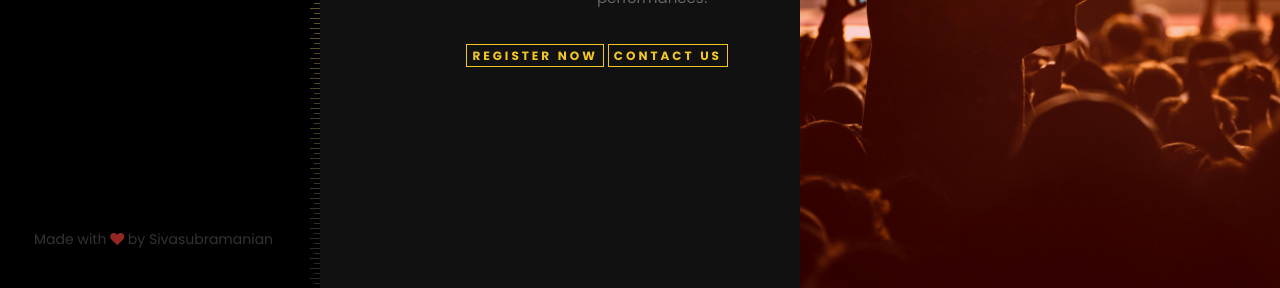
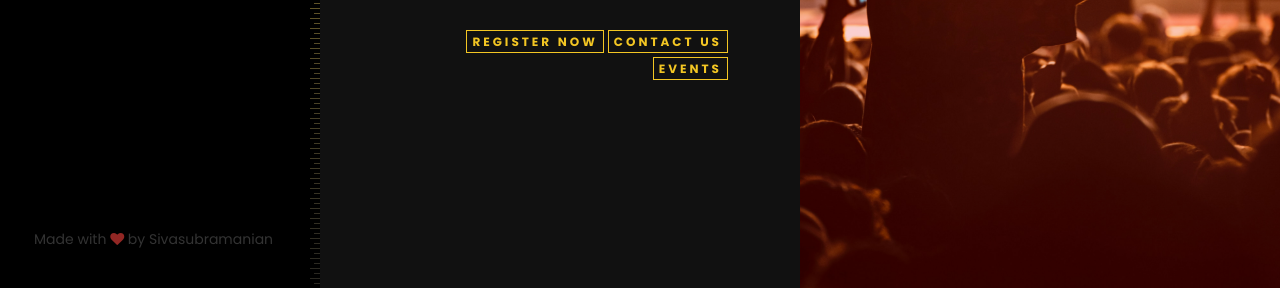
Before and after one commit to CaptSteel/requiemSite, a plain HTML site: page index.html in a window 1280 px wide. Shown: the part 512-800 px from the top of the page. Drawn offline with Linux system fonts and the light colour scheme.

Commit message:
Update index.html

```diff
--- a/index.html
+++ b/index.html
@@ -66,6 +66,7 @@
 													<p>
 														<a href="https://meddlvctsts.typeform.com/to/v2YaWcg4" class="custom-btn">Register Now</a>
 														<a href="/contact.html" class="custom-btn">Contact Us</a>
+														<a href="/gallery.html" class="custom-btn">Events</a>
 													</p>
 												</div>
 											</div>
```
